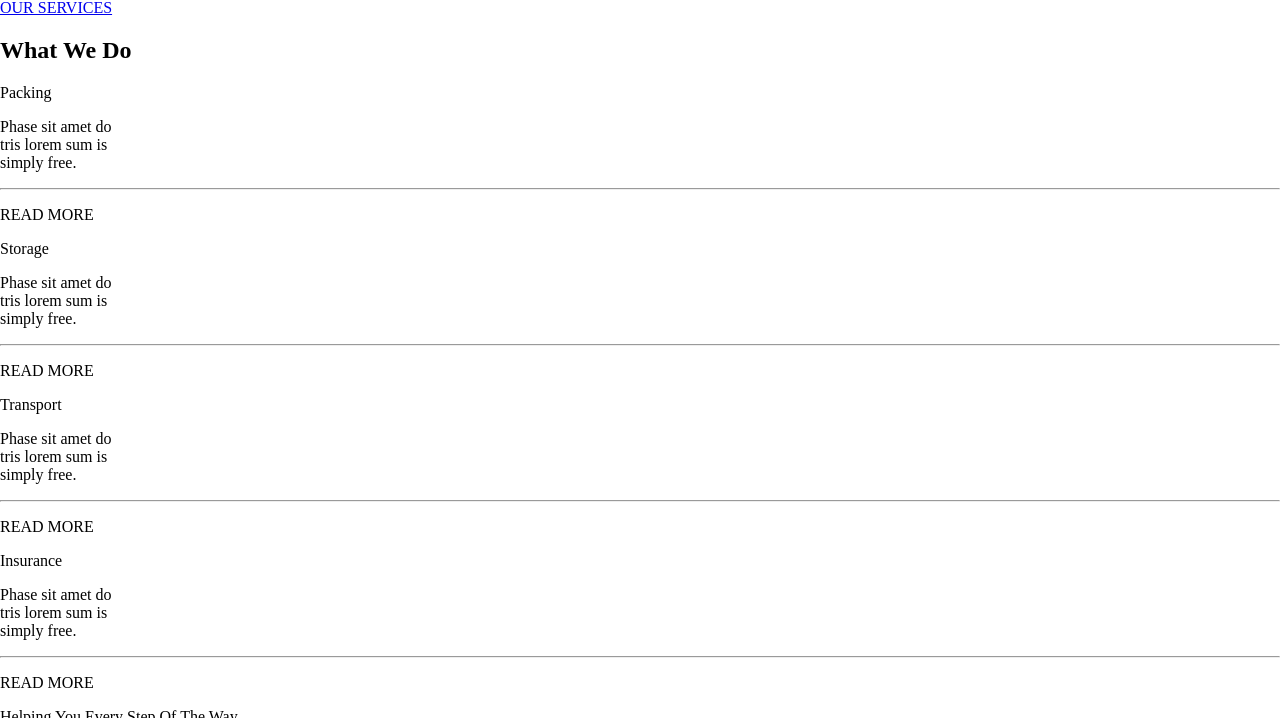
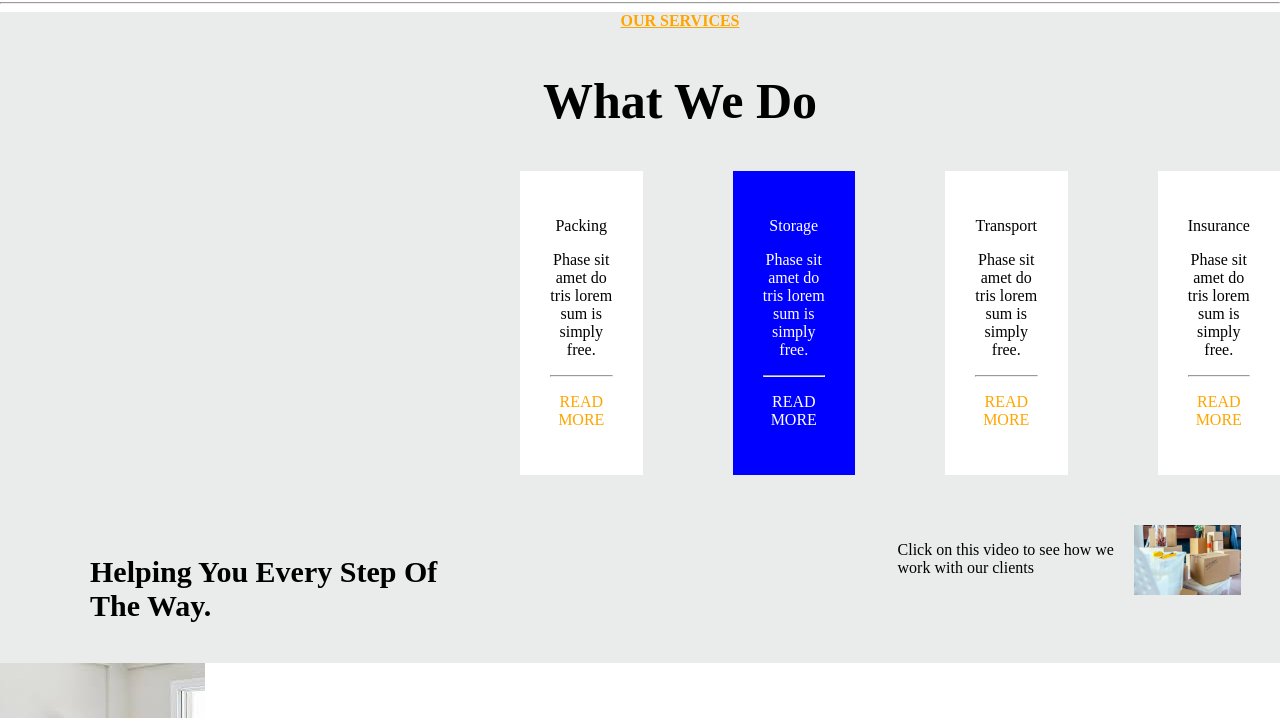
Before and after one commit to akezasaloi/web-ui-assignment, a plain HTML site: page index.html in a window 1280 px wide. Shown: the part 2082-2800 px from the top of the page. Drawn offline with Linux system fonts and the light colour scheme.

Commit message:
Created a web ui with overlaying text and images

```diff
--- a/index.html
+++ b/index.html
@@ -11,7 +11,7 @@
 <body>
     <header>
         <i class="fa-solid fa-circle-check" ></i>
-        <span id="estimate-link">Moling is verified and trusted moving company. <a href="getfreeestimate.com"><b>Get Free Estimate</b></a></span>
+        <span id="estimate-link">Moving is verified and trusted moving company. <a href="getfreeestimate.com"><b>Get Free Estimate</b></a></span>
     </header>
     <section class="contact-info-tool-bar">
 <div class="header-email-info">
@@ -93,7 +93,7 @@
             </div>
         </div>
     </section>
-    <div>
+    <div class="logo-ipsum">
         <img src="images/logoipsum1.png">
         <img src="images/logoipsum2.png">
         <img src="images/logoipsum3.webp">
@@ -103,44 +103,43 @@
 
     <hr>
     <section class="what-we-do">
-    <div>
-      <a href="services.com">OUR SERVICES</a>
+    <div class="our-services">
+      <a href="services.com"><b>OUR SERVICES</b></a>
       <h2>What We Do</h2>
 </div>
 <div class="services-posters">
-<div>
+<div class="packing">
 
     <p>Packing</p>
     <p>Phase sit amet do<br>tris lorem sum is<br>simply free.</p>
     <hr>
-    <p>READ MORE</p>
+    <p id="read-more">READ MORE</p>
 </div>
-<div>
+<div class="storage">
       <p>Storage</p>
       <p>Phase sit amet do<br>tris lorem sum is<br>simply free.</p>
     <hr>
-    <p>READ MORE</p>
+    <p id="readMore">READ MORE</p>
 
 </div>
-<div>
+<div class="transport">
     <p>Transport</p>
       <p>Phase sit amet do<br>tris lorem sum is<br>simply free.</p>
     <hr>
-    <p>READ MORE</p>
+    <p id="read-more">READ MORE</p>
 </div>
-<div>
+<div class="insurance">
     <p>Insurance</p>
       <p>Phase sit amet do<br>tris lorem sum is<br>simply free.</p>
     <hr>
-    <p>READ MORE</p>
+    <p id="read-more">READ MORE</p>
 </div>
 </div>
 </div>
-<div>
-    <p>Helping You Every Step Of The Way.</p>
-    <p>click on this video to see how
-        we work with our clients</p>
-    <img src="">
+<div class="helping-you-every-step-of-the-way">
+    <p id="services-caption"><b>Helping You Every Step Of<br> The Way.</b></p>
+    <p id="link-caption">Click on this video to see how we <br>work with our clients</p>
+    <img src="images/kitchenbox.jpg" id="what-we-do-image">
 <i> </i>
     </div>
     </section>
--- a/style.css
+++ b/style.css
@@ -132,3 +132,70 @@ nav ul li a {
     background-color: transparent;
 
 }
+.logo-ipsum{
+    padding-top: 190px;
+    padding-left: 80px;
+display: flex;
+}
+.our-services{
+    padding-left: 80px;
+    text-align: center;
+    a{
+        color: orange;
+    }
+    h2{
+        font-size: 50px;
+    }
+}
+.what-we-do{
+    background-color: rgb(234, 236, 236);
+}
+.services-posters{
+    text-align: center;
+    padding-left: 520px;
+    gap: 90px;
+    display: flex;
+    #read-more{
+        color: orange;
+    }
+    margin: auto;
+}
+.helping-you-every-step-of-the-way{
+    display: flex;
+    padding-left: 90px;
+    padding-top: 50px;
+    padding-bottom: 10px;
+    gap: 20px;
+    #link-caption{
+        padding-left: 37%;
+    }
+    #what-we-do-image{
+
+        width: 9%;
+        height: 5%;
+    }
+    #services-caption{
+        font-size: 30px;
+    }
+}
+.packing{
+    border: 30px solid white;
+    background-color: white;
+    box-shadow: 1px  white;
+}
+.storage{
+    border: 30px solid blue;
+    background-color: blue;
+    color: white;
+    box-shadow: 1px  white;
+}
+.transport{
+    border: 30px solid white;
+    background-color: white;
+    box-shadow: 1px  white;
+}
+.insurance{
+    border: 30px solid white;
+    background-color: white;
+    box-shadow: 1px  white;
+}
```
Also changed, not shown: images/kitchenbox.jpg (added).
